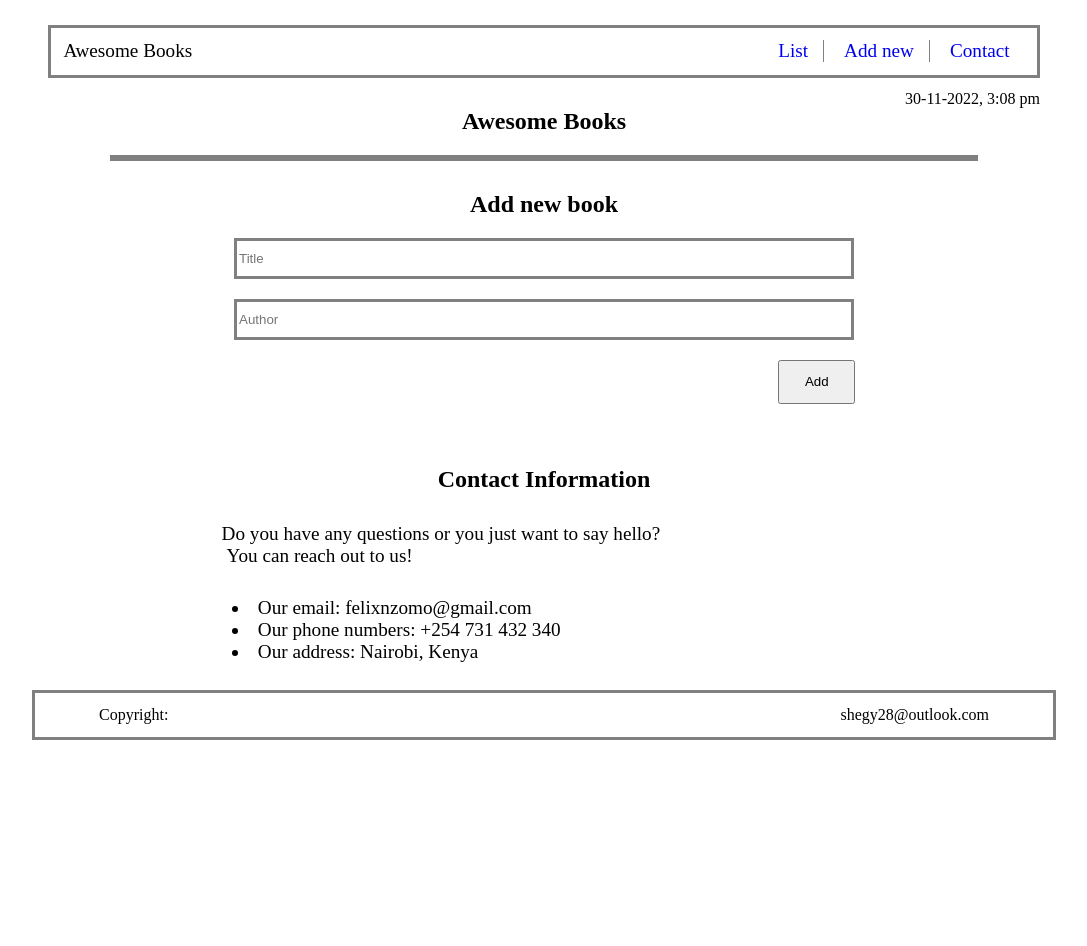
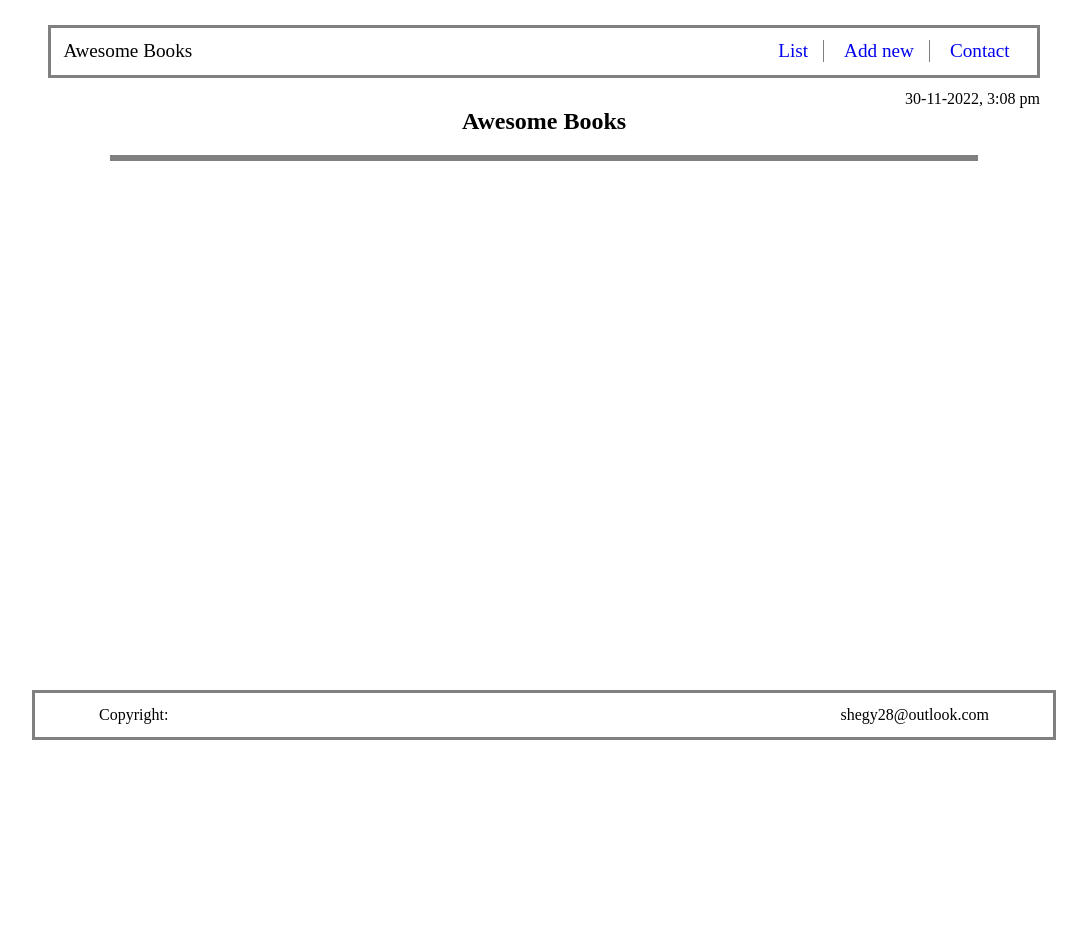
Before and after one commit to felixDev22/Awesome-Books-App, a website: page index.html in a window 1280 px wide. Shown: the whole page, without its empty margins (96-1183 px from the left). After the commit the page ends 800 px from the top, so only its background shows below. Drawn offline with Linux system fonts and the light colour scheme.

Commit message:
Add hide class to sections

```diff
--- a/index.html
+++ b/index.html
@@ -28,14 +28,14 @@
       </header>
       <div class="date"><p id="date"></p></div>
 
-      <section id="Book-list">
+      <section id="Book-list" class="hide block">
         <h1>Awesome Books</h1>
         <div class="books-container"></div>
       </section>
 
-      <section id="Add-new">
+      <section id="Add-new" class="hide">
         <form action="">
-          <h2>Add new book</h2>
+          <h2 class="form-header">Add new book</h2>
           <input type="text" id="title" name="title" placeholder="Title" />
 
           <input type="text" id="author" name="author" placeholder="Author" />
@@ -44,7 +44,7 @@
         </form>
       </section>
 
-      <section id="contact">
+      <section id="contact" class="hide">
         <div class="contact-holder">
           <div class="contact-header">
             <h2>Contact Information</h2>
```
